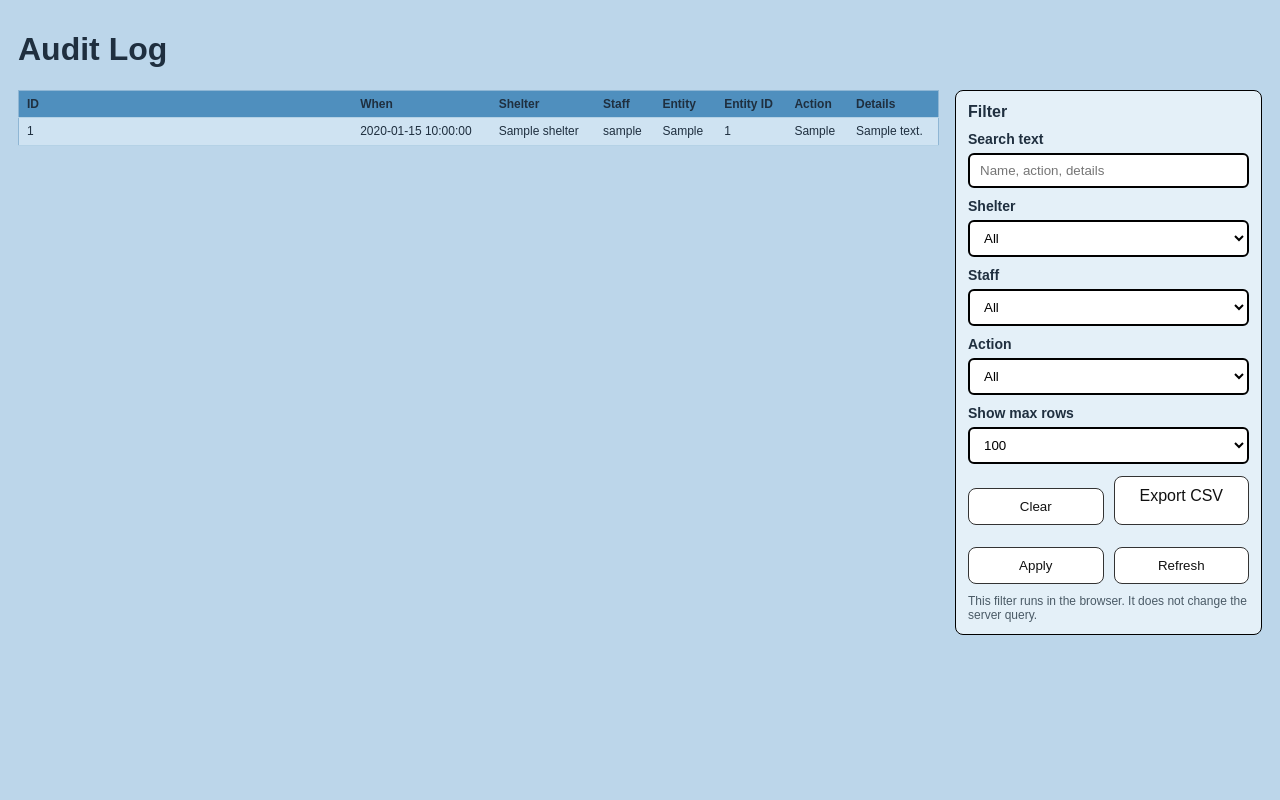
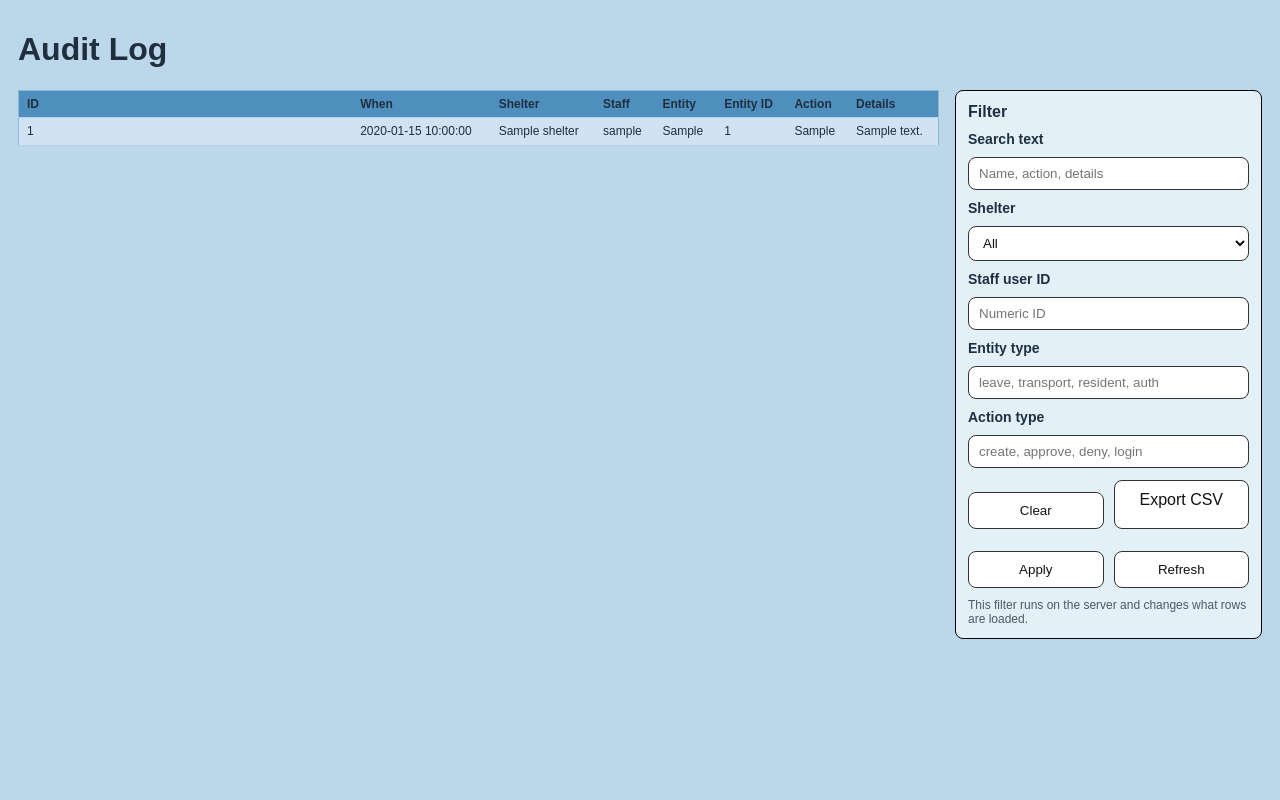
Before and after one commit to Jack409M/shelter-kiosk, a Flask app: page /staff/admin/audit-log in a window 1280 px wide. Shown: the part 93-893 px from the top of the page. Run offline with Flask 3, Linux system fonts and the light colour scheme; the visitor is signed in with stand-in values (Sample User, id 1); a database or web service that is not in the repository returns one stand-in record (values such as "Sample title"); some libraries are stand-ins or nearby versions.

Commit message:
Update staff_audit_log.html

```diff
--- a/templates/staff_audit_log.html
+++ b/templates/staff_audit_log.html
@@ -3,24 +3,22 @@
 <h1>{{ title or "Audit Log" }}</h1>
 
 <style>
-  /* Page layout: results on left, filters on right */
-  .audit-layout {
+  .auditlayout {
     display: grid;
     grid-template-columns: 3fr 1fr;
     gap: 16px;
     align-items: start;
   }
 
-  .audit-results {
+  .auditresults {
     overflow-x: auto;
   }
 
-  .audit-filters {
+  .auditfilters {
     position: sticky;
     top: 12px;
   }
 
-  /* Compact table to fit more rows */
   table.compact th,
   table.compact td {
     padding: 6px 8px;
@@ -34,61 +32,73 @@
     max-width: 520px;
   }
 
-  .filter-card {
-    background: var(--card, #e4f0f8);
+  .filtercard {
+    background: #e4f0f8;
     border: 1px solid #000;
-    border-radius: var(--radius, 8px);
+    border-radius: 8px;
     padding: 12px;
   }
 
-  .filter-card h3 {
+  .filtercard h3 {
     margin: 0 0 10px 0;
     font-size: 16px;
   }
 
-  .filter-row {
+  .filterrow {
     margin-bottom: 10px;
   }
 
-  .filter-row label {
+  .filterrow label {
     margin-top: 0;
     font-weight: 700;
+    display: block;
+    margin-bottom: 4px;
   }
 
-  .filter-actions {
+  .filterrow input,
+  .filterrow select {
+    width: 100%;
+    box-sizing: border-box;
+    padding: 8px 10px;
+    border: 1px solid #333;
+    border-radius: 8px;
+    background: #fff;
+    color: #111;
+  }
+
+  .filteractions {
     display: grid;
     grid-template-columns: 1fr 1fr;
     gap: 10px;
     margin-top: 12px;
   }
 
-  .filter-actions a,
-  .filter-actions button {
+  .filteractions a,
+  .filteractions button {
     width: 100%;
     text-align: center;
     text-decoration: none;
     display: inline-block;
     padding: 10px 12px;
     border: 1px solid #333;
-    border-radius: var(--radius, 8px);
+    border-radius: 8px;
     background: #fff;
     color: #111;
     cursor: pointer;
     box-sizing: border-box;
   }
 
-  .small-note {
+  .smallnote {
     margin-top: 10px;
     font-size: 12px;
-    color: var(--text-muted, #4a5a66);
+    color: #4a5a66;
   }
 
-  /* Mobile stack */
   @media (max-width: 900px) {
-    .audit-layout {
+    .auditlayout {
       grid-template-columns: 1fr;
     }
-    .audit-filters {
+    .auditfilters {
       position: static;
     }
     table.compact td.details {
@@ -97,10 +107,9 @@
   }
 </style>
 
-<div class="audit-layout">
+<div class="auditlayout">
 
-  <!-- LEFT: RESULTS -->
-  <div class="audit-results">
+  <div class="auditresults">
     <table class="compact">
       <thead>
         <tr>
@@ -114,18 +123,9 @@
           <th>Details</th>
         </tr>
       </thead>
-      <tbody id="auditRows">
+      <tbody>
         {% for r in rows %}
-        <tr
-          class="audit-row"
-          data-id="{{ r.id }}"
-          data-when="{{ r.created_at }}"
-          data-shelter="{{ r.shelter or '' }}"
-          data-staff="{{ r.staff_username or '' }}"
-          data-entity="{{ r.entity_type or '' }}"
-          data-action="{{ r.action_type or '' }}"
-          data-details="{{ (r.action_details or '')|e }}"
-        >
+        <tr>
           <td>{{ r.id }}</td>
           <td>{{ fmt_dt(r.created_at) if fmt_dt else r.created_at }}</td>
           <td>{{ r.shelter or "" }}</td>
@@ -140,60 +140,56 @@
     </table>
   </div>
 
-  <!-- RIGHT: FILTERS -->
-  <aside class="audit-filters">
-    <div class="filter-card">
+  <aside class="auditfilters">
+    <div class="filtercard">
       <h3>Filter</h3>
 
-      <div class="filter-row">
+      <form method="get" action="{{ url_for('staff_audit_log') }}" id="auditfilterform">
+        <div class="filterrow">
           <label for="q">Search text</label>
-        <input id="q" type="text" placeholder="Name, action, details">
+          <input id="q" name="q" type="text" placeholder="Name, action, details" value="{{ request.args.get('q','') }}">
         </div>
 
-      <div class="filter-row">
+        <div class="filterrow">
           <label for="shelter">Shelter</label>
-        <select id="shelter">
+          {% set shelter_val = request.args.get('shelter','') %}
+          <select id="shelter" name="shelter">
             <option value="">All</option>
+            {% for s in all_shelters %}
+              <option value="{{ s }}" {% if shelter_val == s %}selected{% endif %}>{{ s }}</option>
+            {% endfor %}
           </select>
         </div>
 
-      <div class="filter-row">
-        <label for="staff">Staff</label>
-        <select id="staff">
-          <option value="">All</option>
-        </select>
+        <div class="filterrow">
+          <label for="staff_user_id">Staff user ID</label>
+          <input id="staff_user_id" name="staff_user_id" type="text" placeholder="Numeric ID" value="{{ request.args.get('staff_user_id','') }}">
         </div>
 
-      <div class="filter-row">
-        <label for="action">Action</label>
-        <select id="action">
-          <option value="">All</option>
-        </select>
+        <div class="filterrow">
+          <label for="entity_type">Entity type</label>
+          <input id="entity_type" name="entity_type" type="text" placeholder="leave, transport, resident, auth" value="{{ request.args.get('entity_type','') }}">
         </div>
 
-      <div class="filter-row">
-        <label for="limit">Show max rows</label>
-        <select id="limit">
-          <option value="50">50</option>
-          <option value="100" selected>100</option>
-          <option value="200">200</option>
-          <option value="500">500</option>
-        </select>
+        <div class="filterrow">
+          <label for="action_type">Action type</label>
+          <input id="action_type" name="action_type" type="text" placeholder="create, approve, deny, login" value="{{ request.args.get('action_type','') }}">
         </div>
 
-      <div class="filter-actions">
-        <button type="button" id="clearBtn">Clear</button>
+        <div class="filteractions">
+          <button type="button" id="clearbtn">Clear</button>
           <a href="{{ url_for('staff_audit_log_csv', **request.args) }}">Export CSV</a>
         </div>
 
-      <div class="filter-actions" style="margin-top:10px;">
-        <button type="button" id="applyBtn">Apply</button>
-        <button type="button" id="refreshBtn">Refresh</button>
+        <div class="filteractions" style="margin-top:10px;">
+          <button type="submit" id="applybtn">Apply</button>
+          <button type="button" id="refreshbtn">Refresh</button>
         </div>
 
-      <div class="small-note">
-        This filter runs in the browser. It does not change the server query.
+        <div class="smallnote">
+          This filter runs on the server and changes what rows are loaded.
         </div>
+      </form>
     </div>
   </aside>
 
@@ -201,104 +197,20 @@
 
 <script>
 (function () {
-  function norm(s) {
-    return (s || "").toString().trim().toLowerCase();
-  }
+  const clearBtn = document.getElementById("clearbtn");
+  const refreshBtn = document.getElementById("refreshbtn");
 
-  const rows = Array.from(document.querySelectorAll(".audit-row"));
-
-  const qEl = document.getElementById("q");
-  const shelterEl = document.getElementById("shelter");
-  const staffEl = document.getElementById("staff");
-  const actionEl = document.getElementById("action");
-  const limitEl = document.getElementById("limit");
-
-  const applyBtn = document.getElementById("applyBtn");
-  const clearBtn = document.getElementById("clearBtn");
-  const refreshBtn = document.getElementById("refreshBtn");
-
-  function uniqValues(attr) {
-    const set = new Set();
-    rows.forEach(r => set.add((r.getAttribute(attr) || "").trim()));
-    return Array.from(set).filter(v => v).sort((a, b) => a.localeCompare(b));
-  }
-
-  function fillSelect(selectEl, values) {
-    values.forEach(v => {
-      const opt = document.createElement("option");
-      opt.value = v;
-      opt.textContent = v;
-      selectEl.appendChild(opt);
+  if (clearBtn) {
+    clearBtn.addEventListener("click", function () {
+      window.location.href = "{{ url_for('staff_audit_log') }}";
     });
   }
 
-  fillSelect(shelterEl, uniqValues("data-shelter"));
-  fillSelect(staffEl, uniqValues("data-staff"));
-  fillSelect(actionEl, uniqValues("data-action"));
-
-  function applyFilter() {
-    const q = norm(qEl.value);
-    const shelter = (shelterEl.value || "").trim();
-    const staff = (staffEl.value || "").trim();
-    const action = (actionEl.value || "").trim();
-    const limit = parseInt(limitEl.value || "100", 10);
-
-    let shown = 0;
-
-    rows.forEach(r => {
-      const rShelter = (r.getAttribute("data-shelter") || "").trim();
-      const rStaff = (r.getAttribute("data-staff") || "").trim();
-      const rAction = (r.getAttribute("data-action") || "").trim();
-
-      const hay = norm(
-        (r.getAttribute("data-id") || "") + " " +
-        (r.getAttribute("data-when") || "") + " " +
-        (rShelter || "") + " " +
-        (rStaff || "") + " " +
-        (r.getAttribute("data-entity") || "") + " " +
-        (rAction || "") + " " +
-        (r.getAttribute("data-details") || "")
-      );
-
-      let ok = true;
-
-      if (q && !hay.includes(q)) ok = false;
-      if (shelter && rShelter !== shelter) ok = false;
-      if (staff && rStaff !== staff) ok = false;
-      if (action && rAction !== action) ok = false;
-
-      if (ok && shown < limit) {
-        r.style.display = "";
-        shown += 1;
-      } else {
-        r.style.display = "none";
-      }
+  if (refreshBtn) {
+    refreshBtn.addEventListener("click", function () {
+      window.location.reload();
     });
   }
-
-  function clearFilter() {
-    qEl.value = "";
-    shelterEl.value = "";
-    staffEl.value = "";
-    actionEl.value = "";
-    limitEl.value = "100";
-    applyFilter();
-  }
-
-  applyBtn.addEventListener("click", applyFilter);
-  clearBtn.addEventListener("click", clearFilter);
-  refreshBtn.addEventListener("click", function () { window.location.reload(); });
-
-  qEl.addEventListener("input", function () {
-    applyFilter();
-  });
-
-  shelterEl.addEventListener("change", applyFilter);
-  staffEl.addEventListener("change", applyFilter);
-  actionEl.addEventListener("change", applyFilter);
-  limitEl.addEventListener("change", applyFilter);
-
-  applyFilter();
 })();
 </script>
 {% endblock %}
```
Lines whose indentation alone changed are shown as unchanged.
